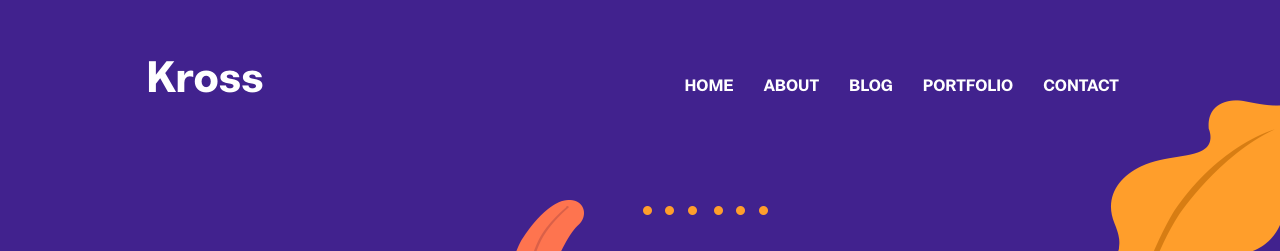
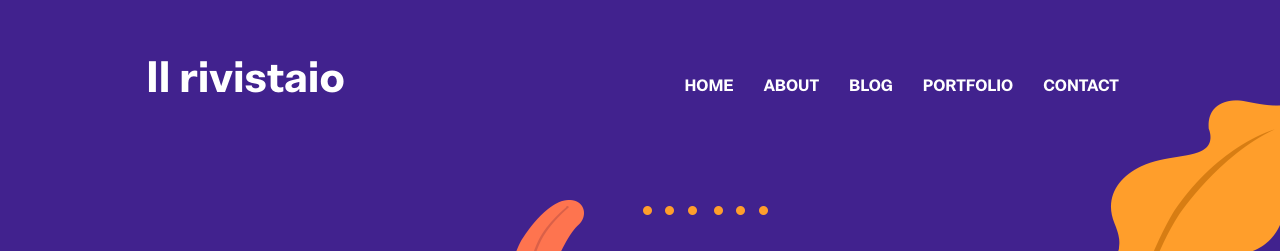
Before and after one commit to MarioBarbarino/MarioBarbarino.github.io_kross, a Jekyll site: the page built from index.html, in a window 1280 px wide. Shown: the top 251 px of the page. Built offline with Jekyll 4.4.1, drawn with Linux system fonts in a browser that asks for light colours.

Commit message:
Update settings.yml

```diff
--- a/_data/settings.yml
+++ b/_data/settings.yml
@@ -1,7 +1,7 @@
 #-------------------------------
 # General Site Settings
 
-title: Kross
+title: Il rivistaio
 logo:
 author: themefisher
 description: this is meta description
```
